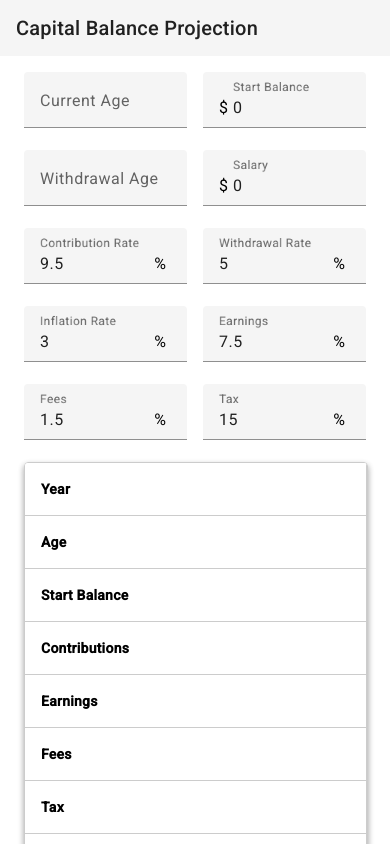
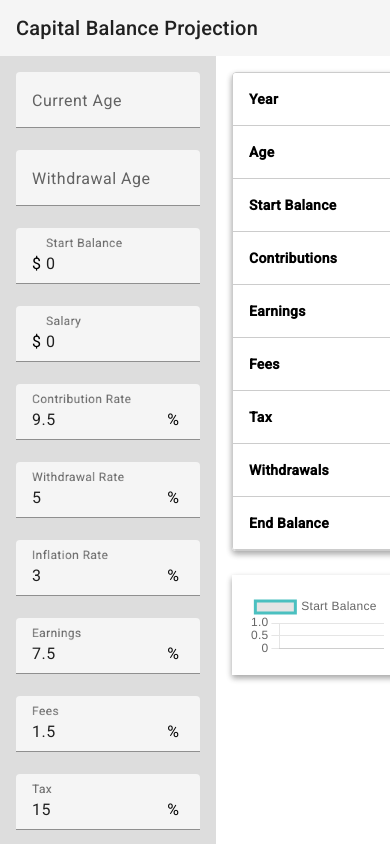
Before and after one commit to harrisonn26/capital-balance-projection, an Angular app: page / in a window 390 px wide. Shown: the top 844 px of the page. Built offline with nearby package versions, Linux system fonts and the light colour scheme.

Commit message:
Moved inputs to a panel on the left

```diff
--- a/src/app/app.component.css
+++ b/src/app/app.component.css
@@ -1,35 +1,20 @@
+.page-wrapper {
+  display: flex;
+  min-height: 100%;
+  min-width: 100%;
+}
 .container {
-  margin-left: 24px;
-  margin-right: 24px;
-  padding-bottom: 24px;
+  margin: 16px;
+  width: calc(100% - 222px);
 }
 .formField {
   margin: 0 8px 0 8px;
-  width: calc(10% - 16px);
+  width: calc(100% - 16px);
 }
 .inputs {
-  margin: 16px 16px 0 16px;
+  background-color: #ddd;
+  padding: 16px 8px 16px 8px;
+  width: 200px;
   display: flex;
-  flex-wrap: wrap;
+  flex-direction: column;
 }
-
-@media (max-width: 1400px) {
-  .formField {
-    width: calc(20% - 16px);
-  }
-}
-@media (max-width: 800px) {
-  .formField {
-    width: calc(25% - 16px);
-  }
-}
-@media (max-width: 600px) {
-  .formField {
-    width: calc(33% - 16px);
-  }
-}
-@media (max-width: 450px) {
-  .formField {
-    width: calc(50% - 16px);
-  }
-}
--- a/src/app/app.component.html
+++ b/src/app/app.component.html
@@ -1,7 +1,7 @@
 <mat-toolbar>
   <span>Capital Balance Projection</span>
 </mat-toolbar>
-
+<div class="page-wrapper">
   <div class="inputs">
     <mat-form-field class="formField">
       <mat-label>Current Age</mat-label>
@@ -11,6 +11,16 @@
         [(ngModel)]="projectionData.age"
         (keyup)="calc()"
         placeholder=""
+      />
+    </mat-form-field>
+
+    <mat-form-field class="formField">
+      <mat-label>Withdrawal Age</mat-label>
+      <input
+        type="number"
+        matInput
+        [(ngModel)]="projectionData.withdrawalAge"
+        (keyup)="calc()"
       />
     </mat-form-field>
     <mat-form-field class="formField">
@@ -24,17 +34,6 @@
         placeholder="0"
       />
     </mat-form-field>
-
-  <mat-form-field class="formField">
-    <mat-label>Withdrawal Age</mat-label>
-    <input
-      type="number"
-      matInput
-      [(ngModel)]="projectionData.withdrawalAge"
-      (keyup)="calc()"
-    />
-  </mat-form-field>
-
     <mat-form-field class="formField">
       <mat-label>Salary</mat-label>
       <span matTextPrefix>$&nbsp;</span>
@@ -123,3 +122,4 @@
     <app-table [data]="tableData"></app-table>
     <app-line-chart [data]="tableData"></app-line-chart>
   </div>
+</div>
```
Lines whose indentation alone changed are shown as unchanged.
